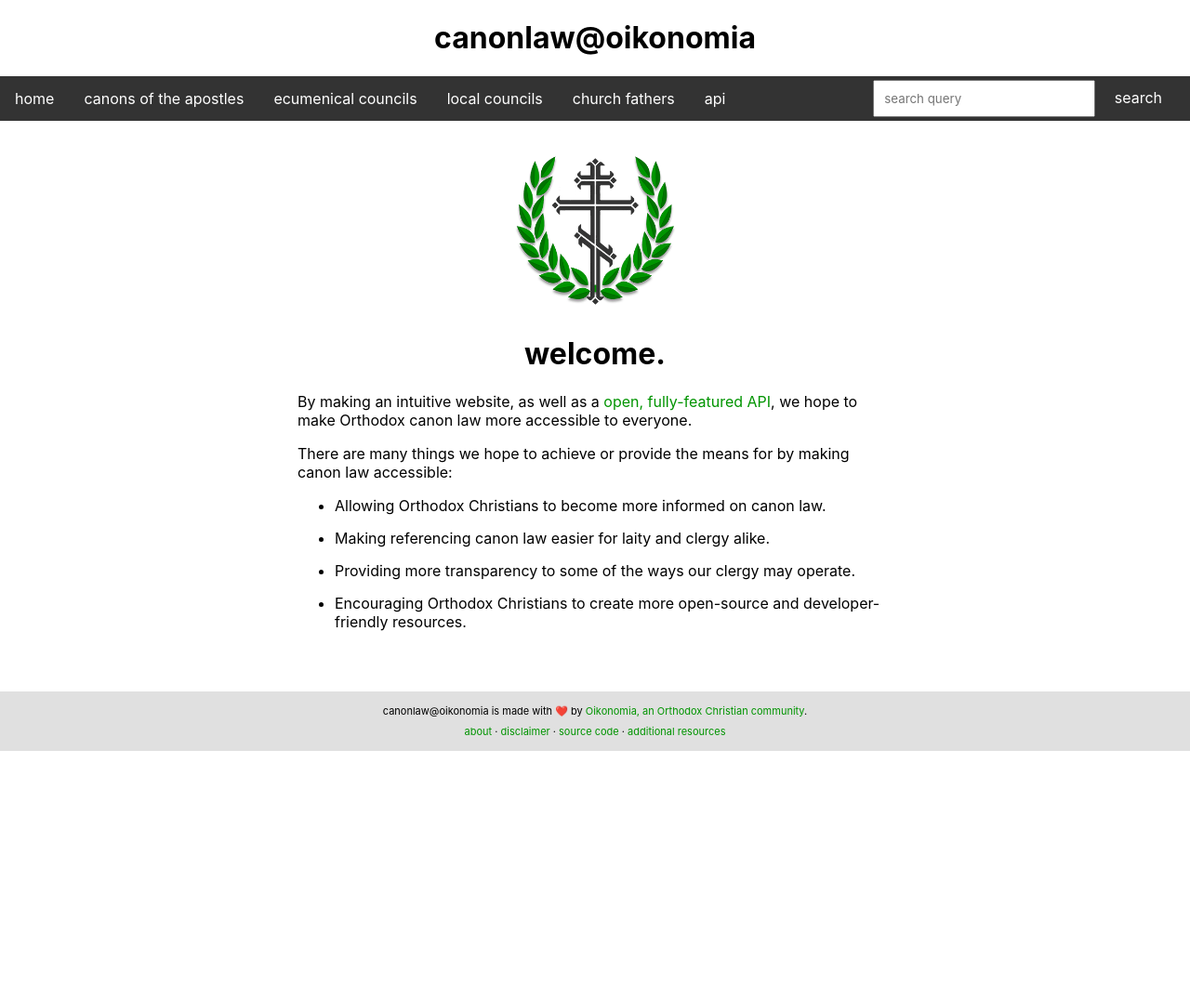
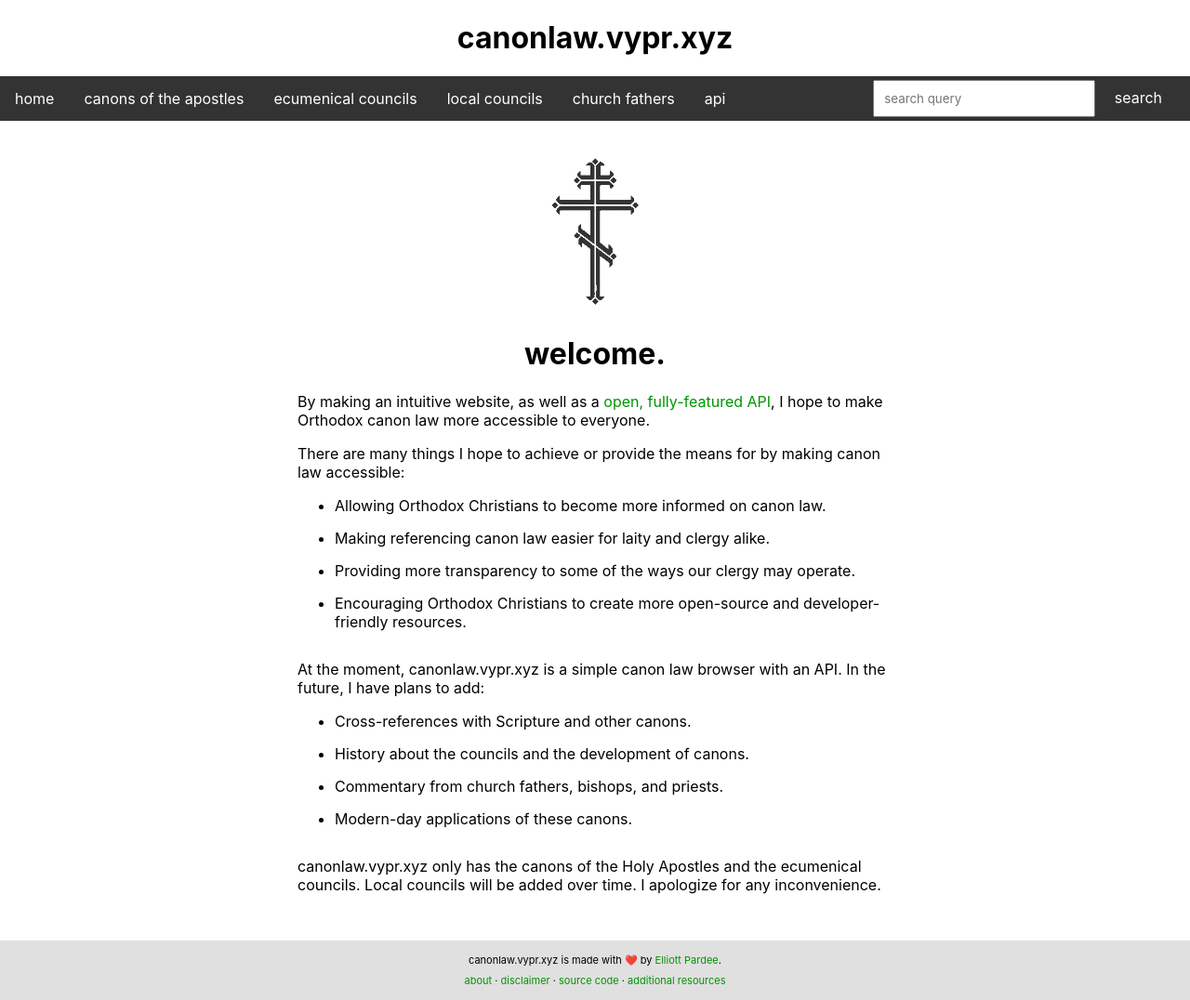
Before and after one commit to Oikonomia/canon_law, a Flask app: page / in a window 1280 px wide. Shown: the whole page at 93% size. Before the commit the page ends 808 px from the top, so only its background shows below. Run offline with Flask 2, Linux system fonts and the light colour scheme.

Commit message:
Remove Oikonomia references.

```diff
--- a/canon_law/frontend.py
+++ b/canon_law/frontend.py
@@ -1,5 +1,5 @@
 """
-    Copyright (c) 2018 Elliott Pardee <me [at] vypr [dot] xyz>
+    Copyright (c) 2018-2019 Elliott Pardee <me [at] vypr [dot] xyz>
     This file is part of canon_law.
 
     canon_law is free software: you can redistribute it and/or modify
--- a/templates/base.html
+++ b/templates/base.html
@@ -2,37 +2,10 @@
 <html>
 
 <!--
-                     ▄▓█∩              ▄▓               ║█▄,    ,
-               █▌  ▄███▌            '▀█▓╓█▀²            ░███▓  ╓█▄
-              ╟██U▐███▀∩         ,    ██╟█¬   ▄          ╚████ ███
-              ███▌█▀▀▒▄         ,▀▓▓▓▓██╟██▓▓▓█▌         ╔▄▒▀█║███░
-            ▄ ███▌▄▓██▌         ▀▀▄▓▓▓▓▓(▓▓▓▓▓▄▀^        ▐███▓░███∩
-           ]█▌╙▀▒▓████∩          ▀▌   ██╟█─   ▀^          ╚████░▀░╓█▌
-           ╟██▌ ▐███▒                 ██╟█                 ░▀███ ╒███∩
-           ╟███ ╙▒▓▌    ┌█            ██▐█¬           ▐▄    ┌▓▓░ ████∩
-         . ╙███░▓██▌   ▄▄▀▀▀▀▀▀▀▀▀▀▀▀▀▀▀╙▀▀▀▀▀▀▀▀▀▀▀▀▀▀▄▓⌐  ⌡███▄╟██░ ,
-         ╟█▓░╚░████∩    ╓█▀▀▀▀▀▀▀▀▀▀▀▀██╟█▀▀▀▀▀▀▀▀▀▀▀▀█▓`    ╟███▌▀░▄██
-         ░███▌▐███▒µ     ^            ██▐█            ╘'     ▓▒██▌╓███▌
-          ║███▌░░▓█▌                  ██▐█                  ]██▌░░████∩
-         ,,╚▀█▌ ███▌             ╓L   ██▐█                  ▐███µ⌡██▒░,,
-        "▀███▓∩]███░,            ▀█▄, ██▐█                  '███▌ ▄▓███░
-         └╠████▌██▒▓█           ▀▀▄█▀███╟█                 ╫█░▀█░█████░
-          ,▒▒▀█▀░ ███U           ╟██▓▄▀█╟█▄                ███⌐"╟█▀▀▒Q,
-          ║███▓▓ ▐███▌╟█          ^ `▀█▓╓▀█▓▄▐▓         á█ ███▌ ▄▓████░
-           ░█████░███░██▌             ██▐█▓▄▀██▄       ]██▌║██▌▓████▒∩
-             ░▒██░╚▒░╟███░█▌          ██▐█¬▀██▄▀^   ▄█▌╫███∩░▀░██▒▒░
-             ╚██████▄║███░███         ██▐█   ⌠█    ▓██▌║██▌,▓█████▀∩
-              └╚▀████░╠▀░└████▐▓▄▄    ██▐█    ╓▄▄▓▐███░ ╠▀░████▀▒░
-                 .▓▓▓██▓▓Q╚███░▀████  ██▐█  ▄████░║██▀ ▄▓███▓▓▄
-                  ░▀██████░░▒░  ╠████ ██▐█ ╫███▀░ '█░ ██████▀▒░
-                     ╙╙░▒▓█████▓ ╙▒▀▀░████ ▀▀▒░ f█████▓▓▒╙╙
-                       ░▀▀███▀▒▒▓████▓████4████▓▄▒▀████▀▀
-                           ' «███████▓██╙█▄███████▌ '
-                              "╙╙╙╙'  `▀█~'  ╙╙╙╙"
 
 Well, aren't you inquisitive?
 
-If code's your thing, consider helping us out on GitHub: https://github.com/Oikonomia/canon_law
+If code's your thing, consider helping me out on GitHub: https://github.com/vypr/canon_law
 
 There's a little easter egg in the website. Here's a riddle on how to find it:
 Sometimes a man must look for nothing to find everything.
@@ -44,7 +17,7 @@ Sometimes a man must look for nothing to find everything.
     <meta name="viewport" content="width=device-width, initial-scale=1">
     <meta http-equiv="X-UA-Compatible" content="IE=edge">
 
-    <title>{% block title %}{% endblock %} - canonlaw@oikonomia</title>
+    <title>{% block title %}{% endblock %} - canonlaw.vypr.xyz</title>
 
     <link rel="stylesheet" type="text/css" media="screen" href="{{ url_for('static', filename='style.css') }}" />
     <link rel="shortcut icon" href="{{ url_for('static', filename='logo.png') }}" />
@@ -53,7 +26,7 @@ Sometimes a man must look for nothing to find everything.
 
 <body>
     <header>
-        <h1><a href="{{ url_for('frontend.index') }}">canonlaw@oikonomia</a></h1>
+        <h1><a href="{{ url_for('frontend.index') }}">canonlaw.vypr.xyz</a></h1>
         <ul>
             <li><a href="{{ url_for('frontend.index') }}">home</a></li>
             <li><a href="{{ url_for('frontend.council', council='apostles') }}">canons of the apostles</a></li>
@@ -92,7 +65,7 @@ Sometimes a man must look for nothing to find everything.
     </div>
 
     <footer>
-        canonlaw@oikonomia is made with ❤️ by <a href="https://oikonomia.faith">Oikonomia, an Orthodox Christian community</a>.
+        canonlaw.vypr.xyz is made with ❤️ by <a href="https://vypr.xyz">Elliott Pardee</a>.
         <br>
         <a href="{{ url_for('frontend.about') }}">about</a> &middot; <a href="{{ url_for('frontend.disclaimer') }}">disclaimer</a> &middot; <a href="https://github.com/Oikonomia/canon_law">source code</a> &middot; <a href="#">additional resources</a>
     </footer>
--- a/templates/index.html
+++ b/templates/index.html
@@ -5,13 +5,25 @@
 {% block main %}
 <img src="{{ url_for('static', filename='logo.png') }}" height="200px">
 <h1>welcome.</h1>
-<p>By making an intuitive website, as well as a <a href="#">open, fully-featured API</a>, we hope to make Orthodox
+<p>By making an intuitive website, as well as a <a href="#">open, fully-featured API</a>, I hope to make Orthodox
     canon law more accessible to everyone.</p>
-<p>There are many things we hope to achieve or provide the means for by making canon law accessible:</p>
+<p>There are many things I hope to achieve or provide the means for by making canon law accessible:</p>
 <ul>
     <li>Allowing Orthodox Christians to become more informed on canon law.</li>
     <li>Making referencing canon law easier for laity and clergy alike.</li>
     <li>Providing more transparency to some of the ways our clergy may operate.</li>
     <li>Encouraging Orthodox Christians to create more open-source and developer-friendly resources.</li>
 </ul>
+
+<p>At the moment, canonlaw.vypr.xyz is a simple canon law browser with an API. In the future, I have plans to add:</p>
+<ul>
+    <li>Cross-references with Scripture and other canons.</li>
+    <li>History about the councils and the development of canons.</li>
+    <li>Commentary from church fathers, bishops, and priests.</li>
+    <li>Modern-day applications of these canons.</li>
+</ul>
+
+<p>canonlaw.vypr.xyz only has the canons of the Holy Apostles and the ecumenical councils. Local councils will be added
+    over time. I apologize for any inconvenience.
+</p>
 {% endblock %}
```
Also changed, not shown: templates/about.html (+6 -7 lines), templates/disclaimer.html (+5 -5 lines), static/logo.png.
